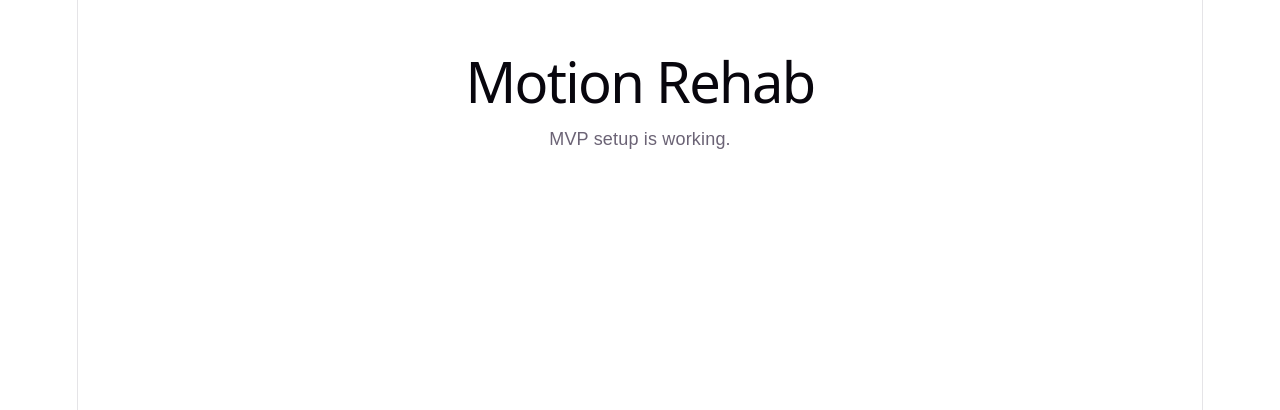
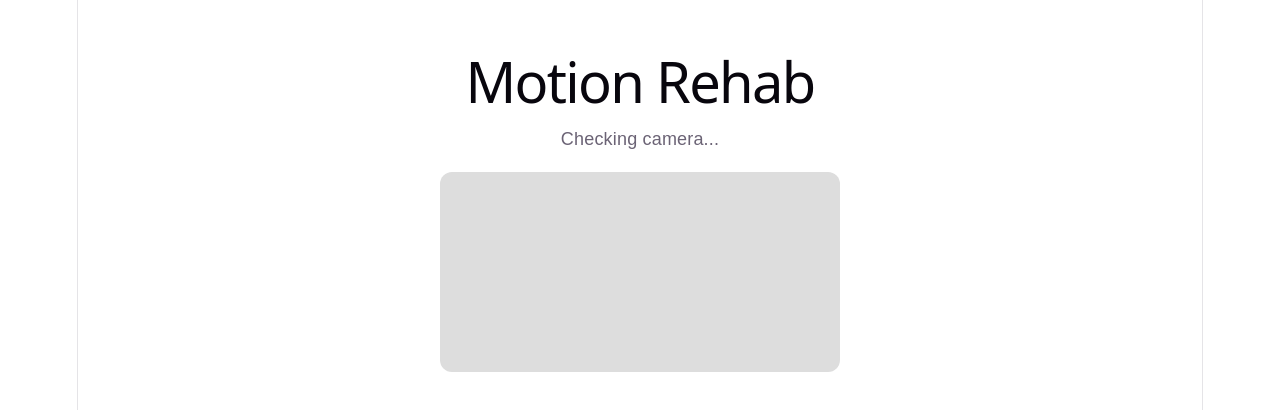
Before and after one commit to akki-krishnan/motion-rehab, a React (Vite) app: page / in a window 1280 px wide. Shown: the top 410 px of the page. Built offline with nearby package versions, Linux system fonts and the light colour scheme; no server answers.

Commit message:
Handle missing camera gracefully

```diff
--- a/src/App.tsx
+++ b/src/App.tsx
@@ -1,8 +1,53 @@
+import { useEffect, useRef, useState } from "react";
+
 function App() {
+  const videoRef = useRef<HTMLVideoElement>(null);
+  const [message, setMessage] = useState("Checking camera...");
+
+  useEffect(() => {
+    async function startCamera() {
+      try {
+        if (!navigator.mediaDevices || !navigator.mediaDevices.getUserMedia) {
+          setMessage("Camera API is not available in this browser.");
+          return;
+        }
+
+        const stream = await navigator.mediaDevices.getUserMedia({
+          video: true,
+        });
+
+        if (videoRef.current) {
+          videoRef.current.srcObject = stream;
+        }
+
+        setMessage("Camera is working.");
+      } catch (error) {
+        console.error("Error accessing camera:", error);
+        setMessage(
+          "No camera found or permission denied. This is okay for now on desktop."
+        );
+      }
+    }
+
+    startCamera();
+  }, []);
+
   return (
     <main style={{ padding: "2rem", fontFamily: "Arial, sans-serif" }}>
       <h1>Motion Rehab</h1>
-      <p>MVP setup is working.</p>
+      <p>{message}</p>
+
+      <video
+        ref={videoRef}
+        autoPlay
+        playsInline
+        style={{
+          width: "400px",
+          marginTop: "20px",
+          background: "#ddd",
+          borderRadius: "12px",
+        }}
+      />
     </main>
   );
 }
```
